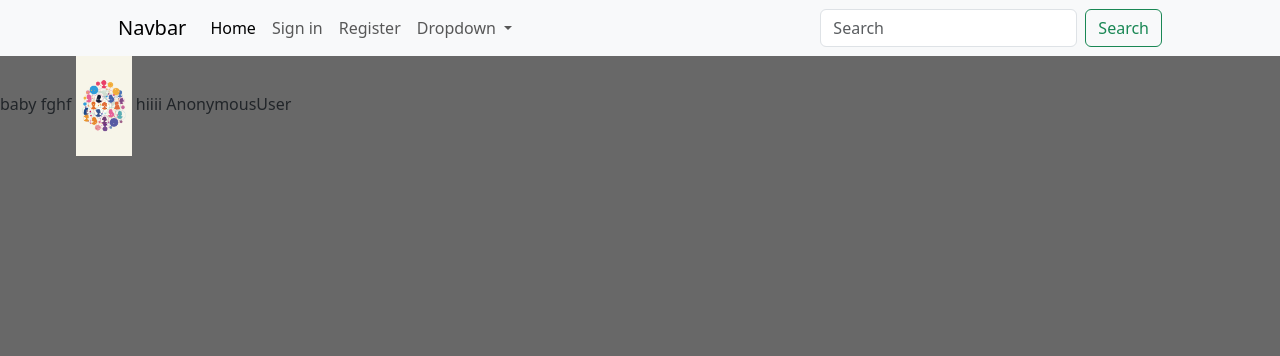
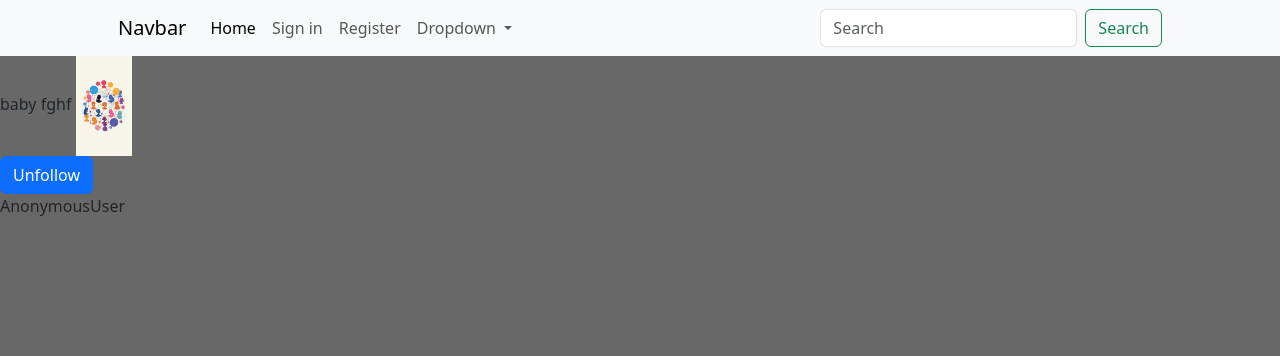
Before and after one commit to jiggyboy1/social_media-clone, a Django app: a page that uses templates/profile.html in a window 1280 px wide. Shown: the top 356 px of the page. Run offline with Django 5.2, Linux system fonts and the light colour scheme; data comes from the database, SQL or seed files in the repository; both versions use the stored data as it was after the commit.

Commit message:
initial commit

```diff
--- a/main/urls.py
+++ b/main/urls.py
@@ -13,5 +13,6 @@ urlpatterns = [
     path('<str:username>/',views.profile_user,name="profile"),
     path('upload',views.upload,name='upload'),
     path('follow/<str:username>/',views.follow_user,name="follow"),
+    path('unfollow/<str:username>/',views.unfollow_user,name="unfollow"),
     path('update_upload/<str:post_id>/',views.update_upload,name='update_upload'),
 ]
--- a/main/views.py
+++ b/main/views.py
@@ -149,3 +149,17 @@ def follow_user(request,username):
         Follow.objects.get_or_create(follower=request.user,following=user_to_follow)
         messages.success(request,'You have follow this user')
         return redirect('profile',username=user_to_follow)
+    else:
+        messages.success(request,"You can't follow yourself")
+        return redirect('profile',username=user_to_follow)
+
+
+def unfollow_user(request,username):
+    user_to_unfollow = get_object_or_404(User,username=username)
+    if user_to_unfollow != request.user:
+        Follow.objects.filter(follower=request.user,following=user_to_unfollow).delete()
+        messages.success(request,'You have unfollow this user')
+        return redirect('profile',username=user_to_unfollow)
+    else:
+        messages.success(request,"You can't unfollow yourself")
+        return redirect('profile',username=user_to_unfollow)
--- a/templates/profile.html
+++ b/templates/profile.html
@@ -20,7 +20,10 @@
 
 {% endif %}
 {% if following %}
-hiiii
+<form action="{% url 'unfollow' profile.user.username %}" method="post">
+    {% csrf_token %}
+    <button type="submit" class="btn btn-primary">Unfollow </button>
+</form>
 {% else%}
 <form action="{% url 'follow' profile.user.username %}" method="post">
     {% csrf_token %}
```
Also changed, not shown: db.sqlite3.
